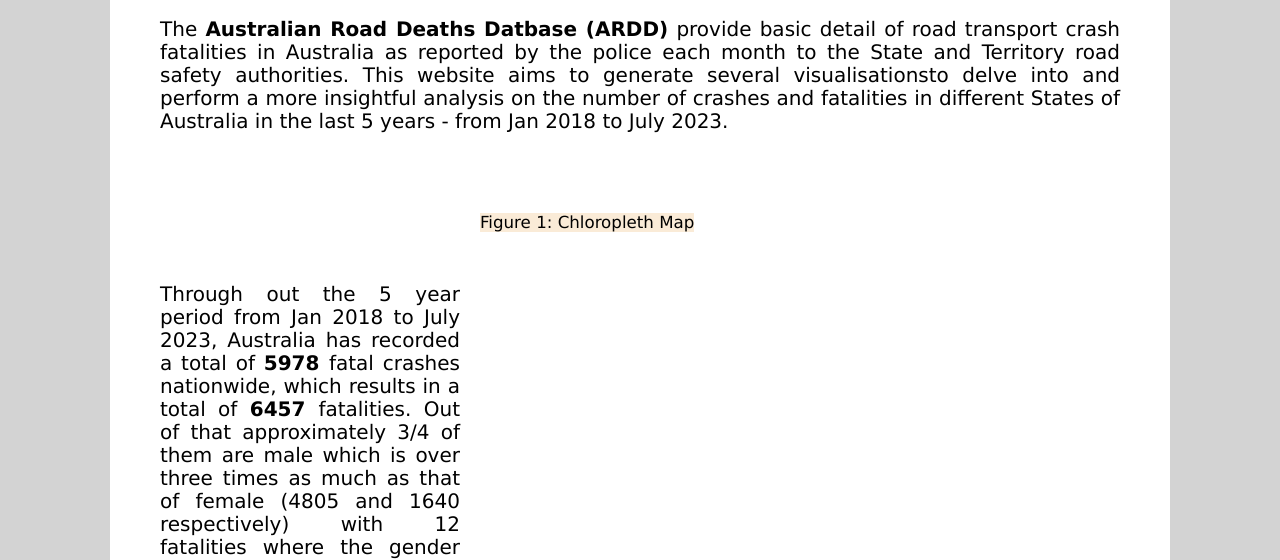
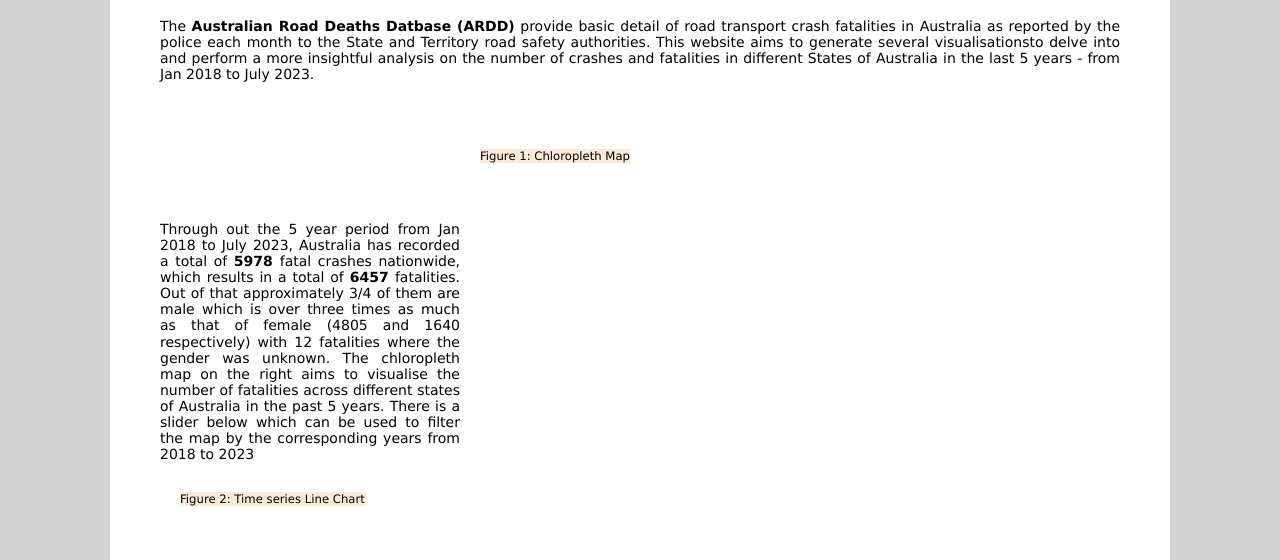
Before and after one commit to trung1411/Data-visualisation-2, a plain HTML site: page index.html in a window 1280 px wide. Shown: the part 213-773 px from the top of the page. Drawn offline with nearby package versions, Linux system fonts and the light colour scheme; a script that the page names is missing.

Commit message:
update css files

```diff
--- a/website.css
+++ b/website.css
@@ -48,7 +48,6 @@ h2 {
     color: black;
     text-align: center;
     font-family: 'Times New Roman', Times, serif;
-    display: initial-letter-align;
 }
 
 
@@ -61,10 +60,12 @@ h2 {
 
 p{
     font-family: Verdana;
-    font-size: 20px;
     text-align: justify;
+    font-size: 14px;
+
 }
 
 h2{
     text-align: center;
+
 }
```
